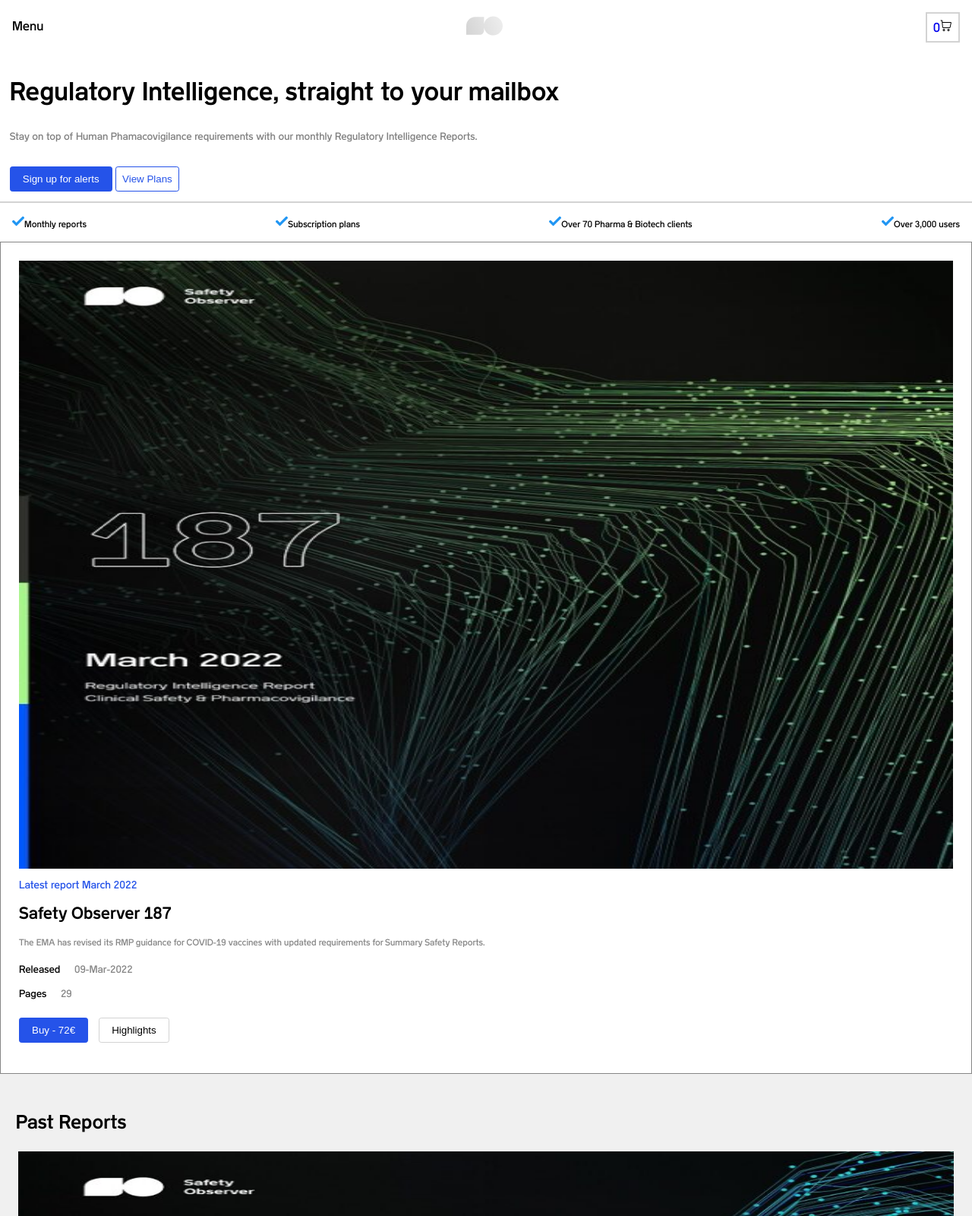
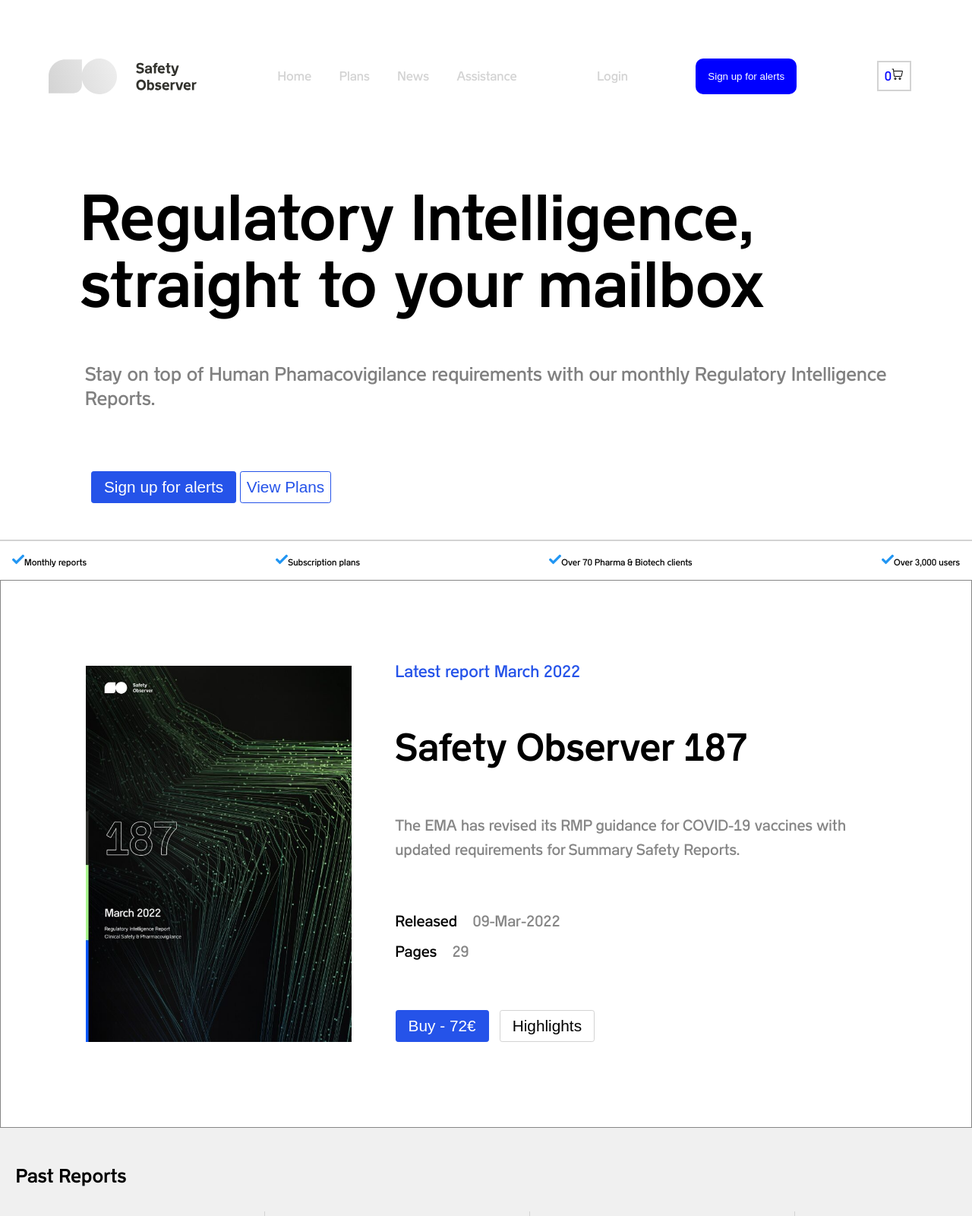
Before and after one commit to EdgarIvanEspinoza/Assesment-1, a website: page ejercicio-1/www/index.html in a window 1280 px wide. Shown: the top 1600 px of the page at 76% size. Drawn offline with Linux system fonts and the light colour scheme.

Commit message:
Pagina lista

```diff
--- a/ejercicio-1/www/css/stylesheet.css
+++ b/ejercicio-1/www/css/stylesheet.css
@@ -27,6 +27,10 @@
   justify-content: space-between;
 }
 
+nav {
+  display: none;
+}
+
 header > a:first-child {
   size: 1rem;
   text-decoration: none;
@@ -42,16 +46,17 @@
   margin: 0.6rem;
 }
 
-header > a:last-of-type {
+.carrito {
   margin: 1rem;
   border: 2px solid lightgrey;
   padding: 0.5rem;
   text-decoration: none;
   display: flex;
   align-content: center;
+  color: blue;
 }
 
-header > a > img {
+.carrito > img {
   width: 1rem;
   height: 1rem;
 }
@@ -116,16 +121,13 @@
 
 /* Last Report */
 main > section > article {
-  display: flex;
+  display: grid;
   padding: 1.5rem;
-  flex-wrap: nowrap;
-  flex-direction: column;
-  justify-content: flex-start;
   border: 1px solid rgb(134, 134, 134);
 }
 main > section > article > img {
-  max-height: 100vmin;
-  max-width: 100%;
+  height: auto;
+  max-width: 85vmin;
   margin-bottom: 0.3rem;
 }
 
@@ -177,8 +179,8 @@
 .pastReport {
   background-color: rgb(240, 240, 240);
 }
-main > section > h2 {
-  padding: 3rem 1.3rem 0rem;
+.pastReport > h2 {
+  padding: 3rem 1.3rem 2rem;
 }
 
 .pastReport > article {
@@ -303,3 +305,180 @@
   size: 0.6rem;
   color: lightgrey;
 }
+
+footer ul {
+  display: none;
+}
+@media (min-width: 765px) {
+  main > section:first-child > h1 {
+    font-size: 5rem;
+    line-height: 5.5rem;
+    margin: 10px;
+  }
+  main > section:first-child > p {
+    font-size: 1.5rem;
+    line-height: 2rem;
+    margin: 1rem;
+  }
+  main > section:first-child > div {
+    margin: 2rem 1.5rem;
+  }
+  main > section:first-child > div > button {
+    font-size: 1.3rem;
+  }
+  .lastReport > img {
+    height: auto;
+    max-width: 200px;
+    grid-column: 1;
+    grid-row: 1 / span 5;
+    align-self: center;
+    margin: 2rem;
+  }
+
+  .lastReport h5,
+  .lastReport h3,
+  .lastReport p,
+  .lastReport ul,
+  .lastReport div {
+    grid-column: 2;
+    margin: 1.6rem;
+  }
+
+  .lastReport h5 {
+    font-size: 1.3rem;
+  }
+  .lastReport h3 {
+    font-size: 3rem;
+  }
+  .lastReport p {
+    font-size: 1.2rem;
+    line-height: 2rem;
+  }
+  .lastReport ul li {
+    font-size: 1.2rem;
+  }
+  .lastReport button {
+    font-size: 1.3rem;
+  }
+
+  .pastReport {
+    display: flex;
+    flex-wrap: wrap;
+  }
+  .pastReport h2 {
+    width: 100vmin;
+  }
+
+  .pastReport article {
+    max-width: 220px;
+    border-right: 1px solid lightgrey;
+    padding: 4rem;
+  }
+  .pastReport img {
+    height: auto;
+    max-width: 200px;
+  }
+
+  .plansSection {
+    display: flex;
+  }
+
+  .plansSection div {
+    margin: 2rem;
+  }
+  .plansSection p {
+    font-size: 1rem;
+    line-height: 2rem;
+  }
+  .beforeFooter {
+    padding: 2rem;
+  }
+  .beforeFooter h3 {
+    font-size: 2rem;
+  }
+  .beforeFooter p {
+    font-size: 1.3rem;
+    line-height: 2rem;
+  }
+  .beforeFooter button {
+    font-size: 1.5rem;
+  }
+  footer {
+    margin: 2.5rem;
+  }
+
+  footer img {
+    max-height: 2.5rem;
+  }
+}
+@media (min-width: 1026px) {
+  header {
+    display: none;
+  }
+  nav {
+    display: flex;
+    justify-content: space-between;
+    padding: 4rem;
+    align-items: center;
+  }
+  nav ul li {
+    display: inline;
+    margin: 0rem 1rem;
+    color: lightgrey;
+  }
+
+  nav ul li:hover {
+    color: black;
+    border-bottom: 3px solid blue;
+  }
+
+  nav > a:first-of-type {
+    text-decoration: none;
+    color: lightgrey;
+  }
+  nav button {
+    background-color: blue;
+    color: white;
+    border: none;
+    padding: 1rem;
+    border-radius: 10px;
+  }
+  main > section:first-of-type {
+    padding: 1rem 6rem;
+  }
+  .lastReport {
+    padding: 5rem;
+  }
+  .lastReport img {
+    max-width: 350px;
+  }
+
+  .pastReport h2 {
+    width: 100%;
+  }
+  .beforeFooter {
+    display: grid;
+    padding: 5rem;
+  }
+
+  .beforeFooter p,
+  .beforeFooter button {
+    grid-column: 2;
+  }
+
+  .beforeFooter button {
+    max-width: 10rem;
+  }
+  footer ul {
+    display: flex;
+    justify-content: flex-end;
+    margin-left: auto;
+    list-style-type: none;
+  }
+
+  footer li {
+    padding: 0rem 1rem;
+    font-size: 1.4rem;
+    color: lightgray;
+  }
+}
--- a/ejercicio-1/www/index.html
+++ b/ejercicio-1/www/index.html
@@ -11,8 +11,24 @@
     <header>
       <a href="#">Menu</a>
       <img src="./img/logo_2.svg" alt="Logo Safety Observe" />
-      <a href="#">0<img src="./img/shopping-cart.png" alt="Shopping Cart" /></a>
+      <a href="#" class="carrito"
+        >0<img src="./img/shopping-cart.png" alt="Shopping Cart"
+      /></a>
     </header>
+    <nav>
+      <img src="./img/logo.svg" alt="Safety observer Logo" />
+      <ul>
+        <li>Home</li>
+        <li>Plans</li>
+        <li>News</li>
+        <li>Assistance</li>
+      </ul>
+      <a href="#">Login</a>
+      <button>Sign up for alerts</button>
+      <a href="#" class="carrito"
+        >0<img src="./img/shopping-cart.png" alt="Shopping Cart"
+      /></a>
+    </nav>
     <main>
       <section>
         <h1>Regulatory Intelligence, straight to your mailbox</h1>
@@ -152,6 +168,11 @@
     <footer>
       <img src="./img/logo_2.svg" alt="Logo Safety Oberver" />
       <p>Safety Observer, 2005-2021</p>
+      <ul>
+        <li><a href="#"></a>Legal</li>
+        <li><a href="#"></a>LinkedIn</li>
+        <li><a href="#"></a>Twitter</li>
+      </ul>
     </footer>
   </body>
 </html>
```
